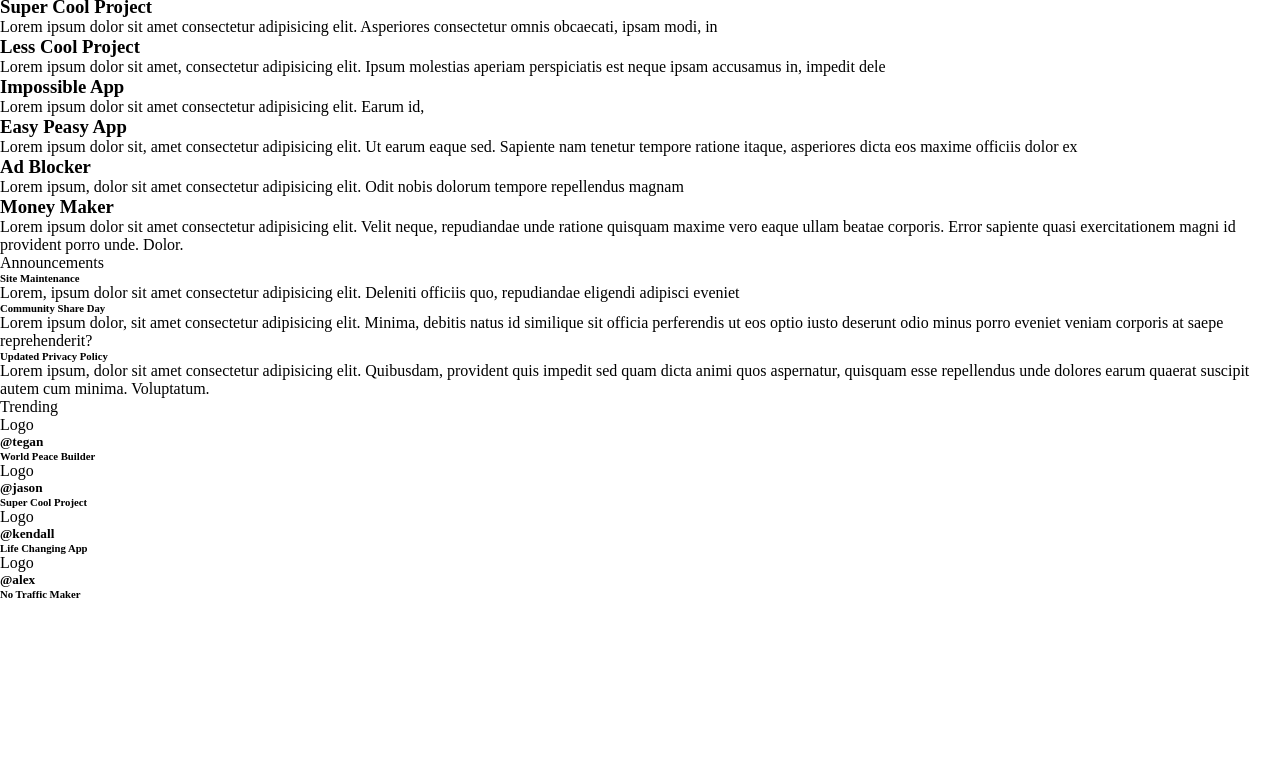
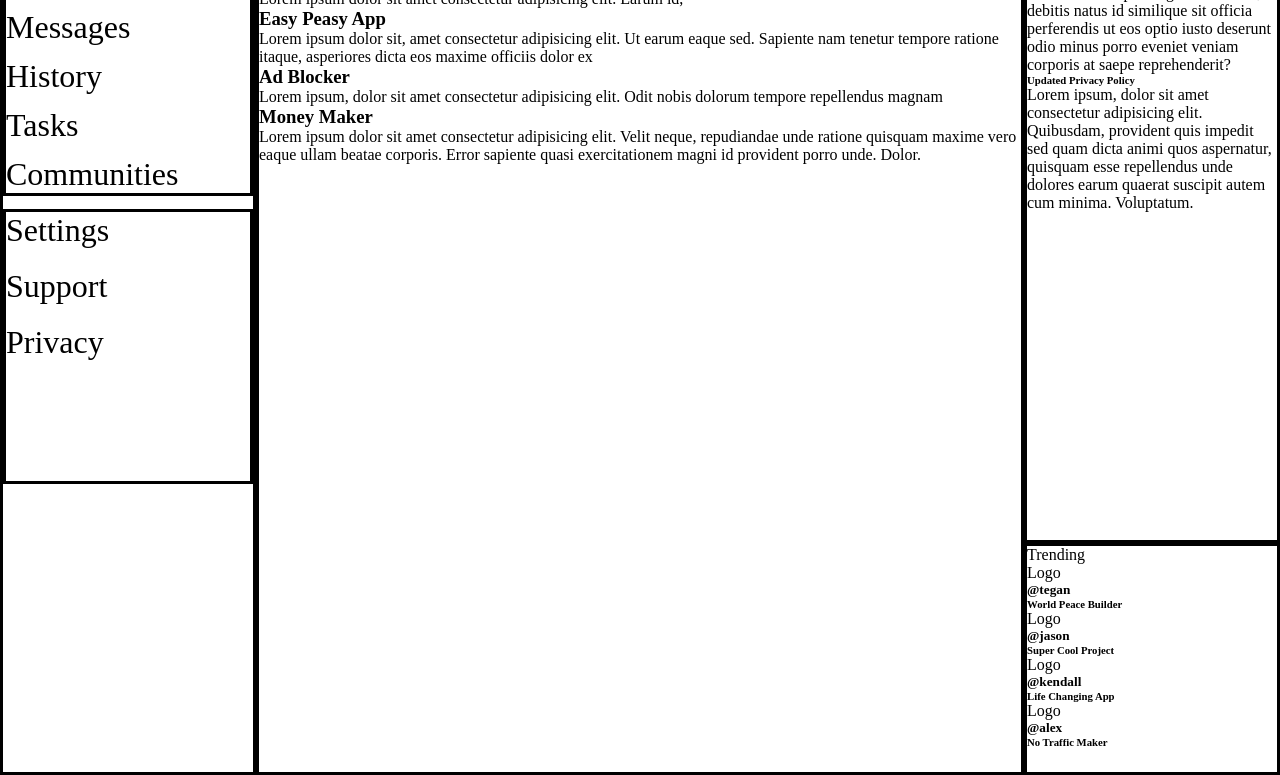
Before and after one commit to JasonG7354/Dashboard, a plain HTML site: page index.html in a window 1280 px wide. Shown: the part 383-1158 px from the top of the page. Before the commit the page ends 983 px from the top, so only its background shows below. Drawn offline with Linux system fonts and the light colour scheme.

Commit message:
Layout in progress
Created multiple classes and some extra divs
to have the html organize and easy to read.
I have also added multiple grids so I can acheive the
layout needed. Next I will need to start centering
content and added more grids. Currently working On
the navbar and logo. Next will be the header then
project section then Announcements and Trending.

```diff
--- a/index.html
+++ b/index.html
@@ -8,9 +8,10 @@
     <title>Dashboard</title>
 </head>
 <body>
-    <nav>
+    <div class="container">
+    <nav class="dashboard">
         <div>Dashboard</div>
-        <ul>
+        <ul class="dashboard-menu">
             <li>Home</li>
             <li>Profile</li>
             <li>Messages</li>
@@ -18,7 +19,7 @@
             <li>Tasks</li>
             <li>Communities</li>
         </ul>
-        <ul>
+        <ul class="dashboard-submenu">
             <li>Settings</li>
             <li>Support</li>
             <li>Privacy</li>
@@ -45,7 +46,7 @@
             </ul>
         </div>
     </div>
-    <div>
+    <div class="projects">
         <p>Your Projects</p>
         <div>
             <h3>Super Cool Project</h3>
@@ -72,7 +73,7 @@
             <p>Lorem ipsum dolor sit amet consectetur adipisicing elit. Velit neque, repudiandae unde ratione quisquam maxime vero eaque ullam beatae corporis. Error sapiente quasi exercitationem magni id provident porro unde. Dolor.</p>
         </div>
     </div>
-    <div>
+    <div class="announcements">
         <p>Announcements</p>
         <div>
             <h6>Site Maintenance</h6>
@@ -87,7 +88,7 @@
             <p>Lorem ipsum, dolor sit amet consectetur adipisicing elit. Quibusdam, provident quis impedit sed quam dicta animi quos aspernatur, quisquam esse repellendus unde dolores earum quaerat suscipit autem cum minima. Voluptatum.</p>
         </div>
     </div>
-    <div>
+    <div class="trending">
         <p>Trending</p>
         <div>
             <div>Logo</div>
@@ -110,5 +111,6 @@
             <h6>No Traffic Maker</h6>
         </div>
     </div>
+    </div>
 </body>
 </html>
--- a/styles.css
+++ b/styles.css
@@ -2,3 +2,63 @@
     margin: 0;
     padding: 0;
 }
+
+.container{
+    display: grid;
+    grid-template-columns: 1fr 3fr 1fr;
+    grid-template-rows: 1fr 3fr 1fr;
+
+}
+
+.dashboard{
+    grid-row-start: 1;
+    grid-row-end: -1;
+    border: solid;
+    display: grid;
+    grid-template-rows: 1fr 1fr 1fr 1fr;
+    font-size: 2rem;
+}
+
+.dashboard-menu{
+    display: grid;
+    border: solid;
+    list-style: none;
+    grid-template-rows: repeat(6, 1fr);
+    gap: 12px;
+}
+
+.dashboard-submenu{
+    display: grid;
+    list-style: none;
+    border-style: solid;
+    grid-template-rows: repeat(5, 1fr);
+    gap: 12px;
+    margin-top: 5%;
+}
+
+
+.header{
+    border: solid;
+    grid-column-start: 2;
+    grid-column-end: -1;
+}
+
+
+
+.projects{
+    grid-column-start: 2;
+    grid-column-end: 3;
+    grid-row-start: 2;
+    grid-row-end: -1;
+    border: solid;
+}
+
+.trending{
+    grid-column-start: 3;
+    grid-column-end: 4;
+    border: solid;
+}
+
+.announcements{
+    border: solid;
+}
```
